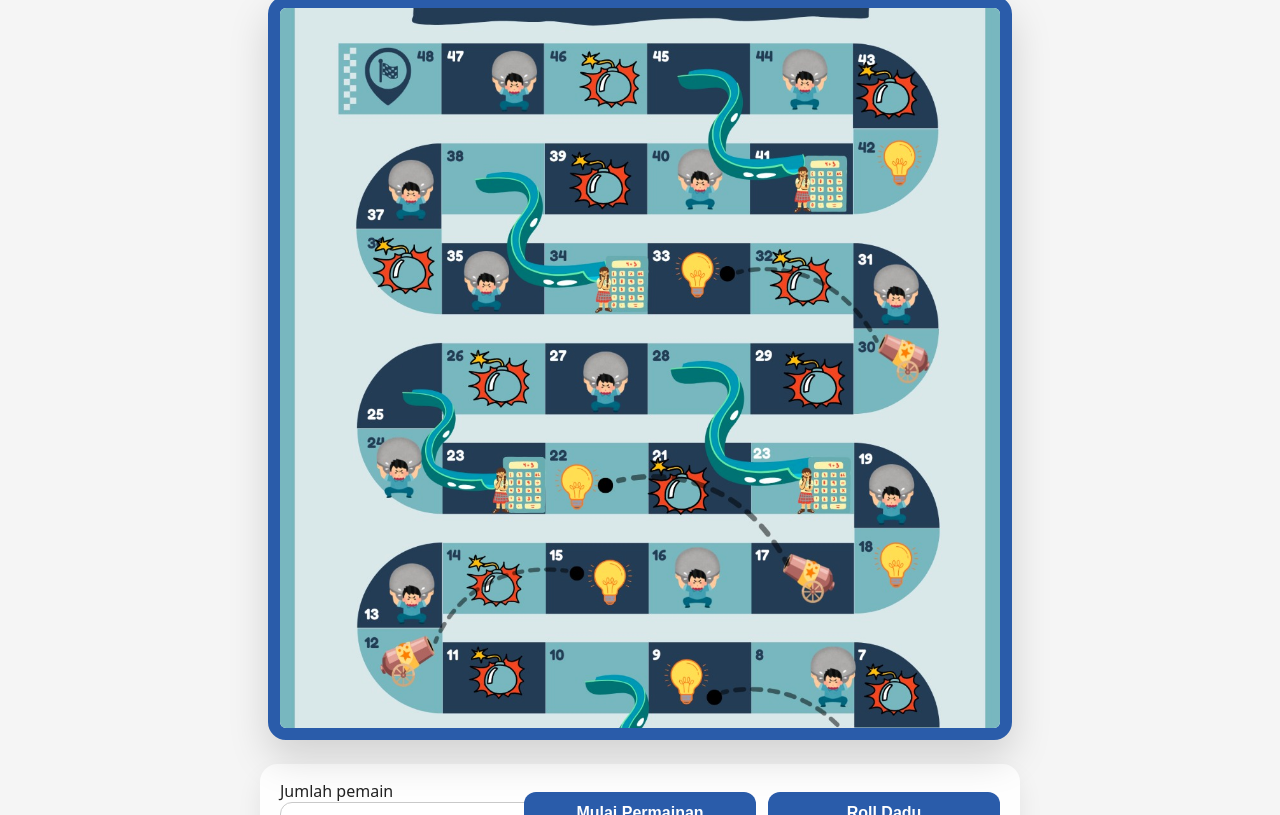
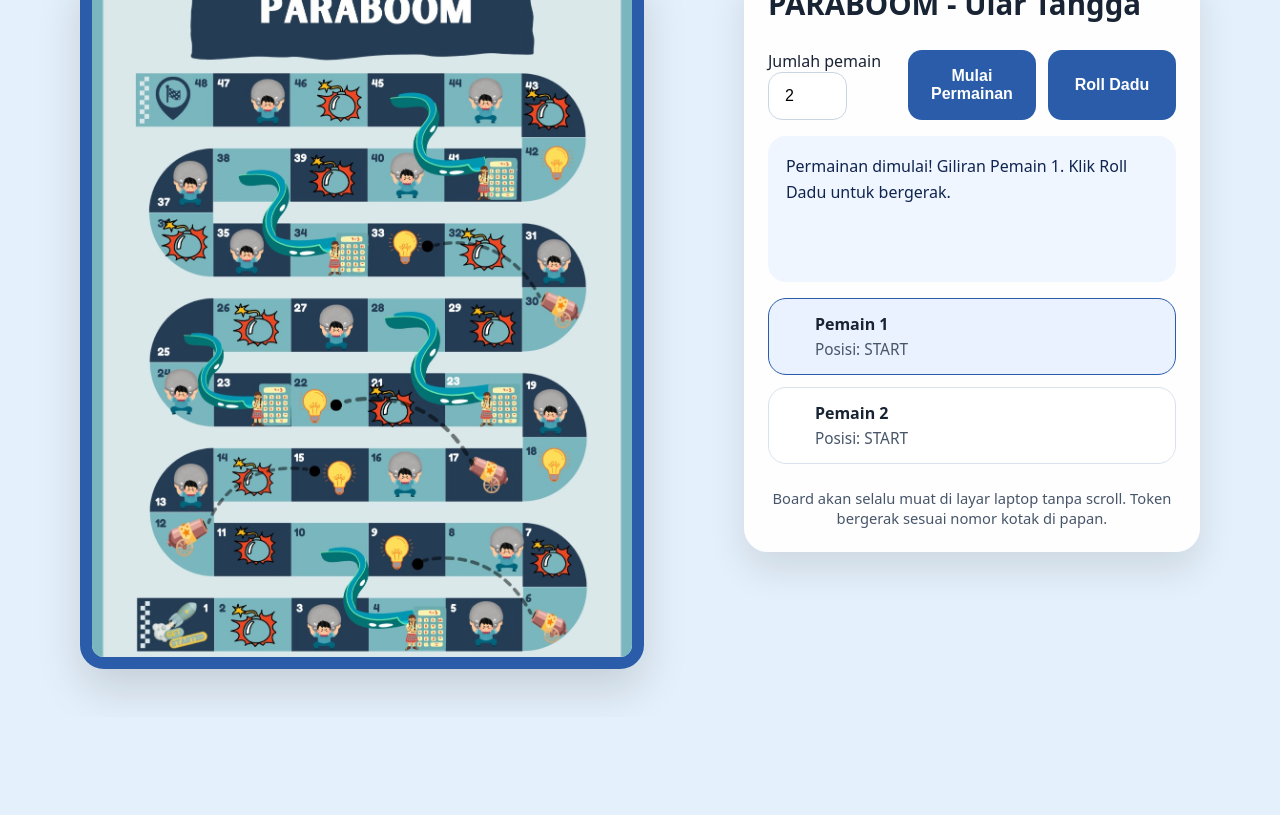
Before and after one commit to nandaalifia57-ctrl/PARABOOM, a plain HTML site: page index.html in a window 1280 px wide. Shown: the part 83-898 px from the top of the page. After the commit the page ends 800 px from the top, so only its background shows below. Drawn offline with Linux system fonts and the light colour scheme.

Commit message:
Fix board layout and player movement for 48-square PARABOOM board

```diff
--- a/index.html
+++ b/index.html
@@ -5,33 +5,50 @@
   <meta name="viewport" content="width=device-width, initial-scale=1.0" />
   <title>PARABOOM - Ular Tangga Virtual</title>
   <style>
+    html, body {
+      margin: 0;
+      padding: 0;
+      min-height: 100%;
+      height: 100%;
+      overflow: hidden;
+      font-family: system-ui, sans-serif;
+      background: #e4f0fb;
+      color: #182334;
+    }
+
     body {
-      margin: 0;
-      font-family: system-ui, sans-serif;
-      background: #f5f5f5;
-      color: #222;
-      display: flex;
-      flex-direction: column;
-      align-items: center;
-      min-height: 100vh;
-      padding: 24px;
+      display: grid;
+      place-items: center;
+      padding: 16px;
+      box-sizing: border-box;
+    }
+
+    .app {
+      display: grid;
+      grid-template-columns: minmax(320px, 1.2fr) minmax(300px, 0.85fr);
+      gap: 20px;
+      width: min(1120px, calc(100vw - 32px));
+      max-height: calc(100vh - 32px);
+      align-items: start;
     }
 
     h1 {
-      margin: 0 0 12px;
-      text-align: center;
+      margin: 0 0 14px;
+      font-size: clamp(1.8rem, 2.3vw, 2.4rem);
+      line-height: 1.05;
     }
 
     .board-wrapper {
       position: relative;
-      width: min(720px, 100%);
-      aspect-ratio: 1 / 1;
+      width: 100%;
+      max-width: 540px;
+      max-height: calc(100vh - 120px);
+      aspect-ratio: 1131 / 1600;
       background: #fff;
       border: 12px solid #2a5caa;
-      border-radius: 18px;
+      border-radius: 24px;
       overflow: hidden;
-      box-shadow: 0 18px 40px rgba(0, 0, 0, 0.15);
-      margin-bottom: 24px;
+      box-shadow: 0 20px 45px rgba(0, 0, 0, 0.14);
     }
 
     .board-image {
@@ -39,22 +56,22 @@
       height: 100%;
       object-fit: cover;
       display: block;
-      filter: saturate(1.05);
     }
 
     .token {
       position: absolute;
-      width: 32px;
-      height: 32px;
+      width: 34px;
+      height: 34px;
       border-radius: 50%;
       display: grid;
       place-items: center;
       color: #fff;
       font-weight: 700;
-      text-shadow: 0 0 3px rgba(0, 0, 0, 0.35);
-      box-shadow: 0 4px 12px rgba(0, 0, 0, 0.2);
+      text-shadow: 0 0 3px rgba(0, 0, 0, 0.25);
+      box-shadow: 0 6px 16px rgba(0, 0, 0, 0.2);
       transform: translate(-50%, -50%);
-      transition: transform 0.2s ease, top 0.3s ease, left 0.3s ease;
+      transition: top 0.35s ease, left 0.35s ease;
+      z-index: 2;
     }
 
     .token.p1 { background: #e94f37; }
@@ -63,41 +80,41 @@
     .token.p4 { background: #f0c419; color: #111; }
 
     .panel {
-      width: min(720px, 100%);
       display: grid;
-      gap: 14px;
-      padding: 16px 20px;
-      background: #ffffffee;
-      border-radius: 18px;
-      box-shadow: 0 12px 24px rgba(0, 0, 0, 0.08);
+      gap: 16px;
+      padding: 24px;
+      background: rgba(255, 255, 255, 0.96);
+      border-radius: 24px;
+      box-shadow: 0 18px 36px rgba(0, 0, 0, 0.1);
+      max-height: 100%;
+      overflow: hidden;
     }
 
     .controls {
-      display: flex;
-      flex-wrap: wrap;
+      display: grid;
+      grid-template-columns: repeat(3, minmax(0, 1fr));
       gap: 12px;
-      justify-content: space-between;
-      align-items: center;
     }
 
-    .controls > * {
-      flex: 1 1 180px;
+    .controls label,
+    .controls button {
+      width: 100%;
     }
 
-    select, button, input[type="number"] {
-      width: 100%;
-      padding: 12px 14px;
-      border-radius: 12px;
-      border: 1px solid #c9c9c9;
+    input[type="number"], button {
+      padding: 14px 16px;
+      border-radius: 14px;
+      border: 1px solid #cbd5e1;
       background: #fff;
       font-size: 1rem;
       outline: none;
       transition: border-color 0.2s ease, box-shadow 0.2s ease;
     }
 
-    select:focus, button:focus, input[type="number"]:focus {
+    input[type="number"]:focus,
+    button:focus {
       border-color: #2a5caa;
-      box-shadow: 0 0 0 3px rgba(42, 92, 170, 0.16);
+      box-shadow: 0 0 0 4px rgba(42, 92, 170, 0.16);
     }
 
     button {
@@ -114,18 +131,19 @@
     }
 
     .status {
-      background: #eef3ff;
-      color: #163264;
-      border-radius: 14px;
-      padding: 16px;
-      min-height: 96px;
-      line-height: 1.5;
+      background: #f0f6ff;
+      color: #0f244f;
+      border-radius: 18px;
+      padding: 18px;
+      min-height: 110px;
+      line-height: 1.6;
       white-space: pre-wrap;
+      overflow-wrap: break-word;
     }
 
     .players {
       display: grid;
-      gap: 10px;
+      gap: 12px;
     }
 
     .player-card {
@@ -133,10 +151,10 @@
       grid-template-columns: auto 1fr;
       gap: 12px;
       align-items: center;
-      padding: 12px 14px;
-      border: 1px solid #d8d8d8;
-      border-radius: 14px;
-      background: #fafafa;
+      padding: 14px 16px;
+      border: 1px solid #d9e2ec;
+      border-radius: 18px;
+      background: #ffffff;
     }
 
     .player-dot {
@@ -147,7 +165,7 @@
 
     .player-card.active {
       border-color: #2a5caa;
-      background: #e6eeff;
+      background: #eaf1ff;
     }
 
     .player-card .info {
@@ -160,20 +178,35 @@
     }
 
     .player-card .position {
-      color: #555;
-      font-size: 0.95rem;
+      color: #475569;
+      font-size: 0.96rem;
     }
 
     .footer {
-      font-size: 0.9rem;
-      color: #555;
+      font-size: 0.92rem;
+      color: #475569;
       text-align: center;
+      padding-top: 8px;
+    }
+
+    @media (max-width: 920px) {
+      .app {
+        grid-template-columns: 1fr;
+      }
+
+      .board-wrapper {
+        max-width: 100%;
+      }
+
+      .controls {
+        grid-template-columns: 1fr;
+      }
     }
   </style>
 </head>
 <body>
-  <h1>PARABOOM - Ular Tangga Virtual</h1>
-  <div class="board-wrapper" id="board">
+  <div class="app">
+    <div class="board-wrapper">
       <img src="board-paraboom.jpeg" alt="Board PARABOOM" class="board-image" />
       <div class="token p1" id="token-1">1</div>
       <div class="token p2" id="token-2">2</div>
@@ -182,6 +215,7 @@
     </div>
 
     <div class="panel">
+      <h1>PARABOOM - Ular Tangga</h1>
       <div class="controls">
         <label>
           Jumlah pemain
@@ -192,14 +226,13 @@
       </div>
 
       <div class="status" id="status">Pilih jumlah pemain lalu klik "Mulai Permainan" untuk bermain.</div>
-
       <div class="players" id="player-list"></div>
+      <div class="footer">Board akan selalu muat di layar laptop tanpa scroll. Token bergerak sesuai nomor kotak di papan.</div>
+    </div>
   </div>
 
-  <div class="footer">Dibangun untuk memainkan board ular tangga PARABOOM secara virtual. Giliran akan berputar otomatis setelah dadu dilempar.</div>
-
   <script>
-    const board = document.getElementById('board');
+    const SQUARE_COUNT = 48;
     const rollBtn = document.getElementById('roll-btn');
     const startBtn = document.getElementById('start-btn');
     const statusEl = document.getElementById('status');
@@ -208,28 +241,15 @@
     const tokenEls = [null, document.getElementById('token-1'), document.getElementById('token-2'), document.getElementById('token-3'), document.getElementById('token-4')];
 
     const snakes = {
-      16: 6,
-      47: 26,
-      49: 11,
-      56: 53,
-      62: 19,
-      64: 60,
-      87: 24,
-      93: 73,
-      95: 75,
-      98: 78
+      14: 5,
+      22: 12,
+      41: 28
     };
 
     const ladders = {
-      1: 38,
-      4: 14,
-      9: 31,
-      21: 42,
-      28: 84,
-      36: 44,
-      51: 67,
-      71: 91,
-      80: 100
+      4: 18,
+      11: 26,
+      19: 36
     };
 
     let players = [];
@@ -273,7 +293,7 @@
         name.textContent = player.name;
         const pos = document.createElement('div');
         pos.className = 'position';
-        pos.textContent = `Posisi: ${player.position}`;
+        pos.textContent = `Posisi: ${player.position === 0 ? 'START' : player.position}`;
         info.appendChild(name);
         info.appendChild(pos);
         card.appendChild(info);
@@ -297,15 +317,16 @@
 
     function getSquarePosition(square) {
       if (square <= 0) {
-        return { left: 8, top: 92 };
+        return { left: 12, top: 96 };
       }
-      if (square > 100) square = 100;
+      if (square > SQUARE_COUNT) square = SQUARE_COUNT;
       const index = square - 1;
-      const row = Math.floor(index / 10);
-      const col = index % 10;
-      const y = 92 - row * 9.6;
-      const x = row % 2 === 0 ? 8 + col * 9.6 : 8 + (9 - col) * 9.6;
-      return { left: x, top: y };
+      const row = Math.floor(index / 6);
+      const positionInRow = index % 6;
+      const col = row % 2 === 0 ? positionInRow : 5 - positionInRow;
+      const left = 8 + col * 16.8;
+      const top = 92 - row * 12;
+      return { left, top };
     }
 
     function nextPlayer() {
@@ -315,55 +336,54 @@
 
     function applySnakeOrLadder(player) {
       if (ladders[player.position]) {
-        const target = ladders[player.position];
-        player.position = target;
-        setStatus(`${player.name} naik tangga ke ${target}! Giliran ${players[currentPlayer].name}.`);
+        player.position = ladders[player.position];
+        setStatus(`${player.name} naik tangga ke ${player.position}! Giliran ${players[currentPlayer].name}.`);
       } else if (snakes[player.position]) {
-        const target = snakes[player.position];
-        player.position = target;
-        setStatus(`${player.name} tergelincir ular ke ${target}! Giliran ${players[currentPlayer].name}.`);
+        player.position = snakes[player.position];
+        setStatus(`${player.name} tergelincir ular ke ${player.position}! Giliran ${players[currentPlayer].name}.`);
       } else {
-        setStatus(`${player.name} berhenti di ${player.position}. Giliran ${players[currentPlayer].name}.`);
+        setStatus(`${player.name} berada di ${player.position}. Giliran ${players[currentPlayer].name}.`);
       }
     }
 
-    startBtn.addEventListener('click', () => {
-      initializeGame();
-    });
+    startBtn.addEventListener('click', initializeGame);
 
     rollBtn.addEventListener('click', () => {
       if (!gameActive) return;
+
       const player = players[currentPlayer];
       const dice = Math.floor(Math.random() * 6) + 1;
-      const originalMessage = `${player.name} melempar dadu: ${dice}. `;
       const target = player.position + dice;
-      if (target > 100) {
-        setStatus(`${originalMessage}Tidak bisa maju, tetap di ${player.position}. Giliran berikutnya.`);
+      const baseMessage = `${player.name} melempar dadu: ${dice}. `;
+
+      if (target > SQUARE_COUNT) {
+        setStatus(`${baseMessage}Tidak bisa maju, tetap di ${player.position}. Giliran berikutnya.`);
         nextPlayer();
         renderPlayers();
         return;
       }
+
       player.position = target;
       updateTokens();
-      let message = `${originalMessage}Maju ke ${player.position}.`;
-      if (ladders[player.position]) {
-        player.position = ladders[player.position];
+      let message = `${baseMessage}Maju ke ${player.position}.`;
+
+      if (ladders[player.position] || snakes[player.position]) {
+        applySnakeOrLadder(player);
         updateTokens();
-        message += ` Naik tangga ke ${player.position}!`;
-      } else if (snakes[player.position]) {
-        player.position = snakes[player.position];
-        updateTokens();
-        message += ` Turun ular ke ${player.position}!`;
+        message = statusEl.textContent;
+      } else {
+        setStatus(`${message} Giliran ${players[(currentPlayer + 1) % players.length].name}.`);
       }
-      if (player.position === 100) {
+
+      if (player.position === SQUARE_COUNT) {
         setStatus(`${message}\n\n${player.name} MENANG! 🎉 Tekan "Mulai Permainan" untuk bermain lagi.`);
         gameActive = false;
         rollBtn.disabled = true;
         renderPlayers();
         return;
       }
+
       nextPlayer();
-      setStatus(`${message} Giliran ${players[currentPlayer].name}.`);
       renderPlayers();
     });
 
```
Lines whose indentation alone changed are shown as unchanged.
